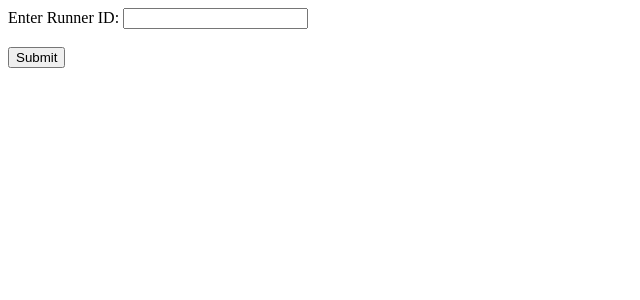
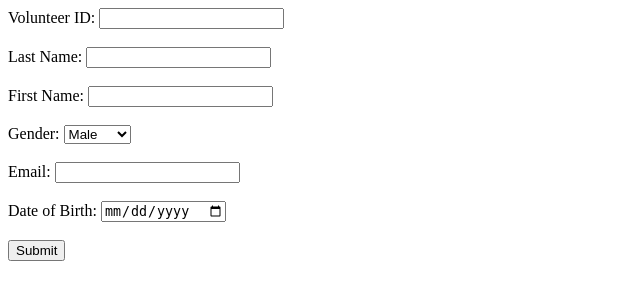
Before and after one commit to sh1vam5harma/MarathonTrainingManager, a Flask app: template templates/runner_name.html in a window 1280 px wide. Shown: the top 300 px of the page, without its empty margins (0-640 px from the left). Run offline with Flask 3, Linux system fonts and the light colour scheme; the template is opened without the code that fills it, so the values that code supplies are empty; parts of the project's set-up code (start-up, migrations or seed data) failed here and were passed over; some libraries are stand-ins or nearby versions.

Commit message:
Update runner_name.html

```diff
--- a/templates/runner_name.html
+++ b/templates/runner_name.html
@@ -3,10 +3,32 @@
 	<title>Volunteer Info Below:</title>
 </head>
 <body>
-	<form action="/runner_name" method="GET">
-		<label for="runner_id">Enter Runner ID:</label>
-		<input type="text" id="runner_id" name="runner_id"><br><br>
-		<input type="submit" value="Submit">
-	</form>
+	<!--<form action="/runner_name" method="GET">-->
+<form action="/add" method="POST">
+  <label for="volunteer_id">Volunteer ID:</label>
+  <input type="text" id="volunteer_id" name="volunteer_id"><br><br>
+
+  <label for="last_name">Last Name:</label>
+  <input type="text" id="last_name" name="last_name"><br><br>
+
+  <label for="first_name">First Name:</label>
+  <input type="text" id="first_name" name="first_name"><br><br>
+
+  <label for="gender">Gender:</label>
+  <select id="gender" name="gender">
+    <option value="Male">Male</option>
+    <option value="Female">Female</option>
+    <option value="Other">Other</option>
+  </select><br><br>
+
+  <label for="email">Email:</label>
+  <input type="email" id="email" name="email"><br><br>
+
+  <label for="date_of_birth">Date of Birth:</label>
+  <input type="date" id="date_of_birth" name="date_of_birth"><br><br>
+
+  <input type="submit" value="Submit">
+</form>
+
 </body>
 </html>
```
